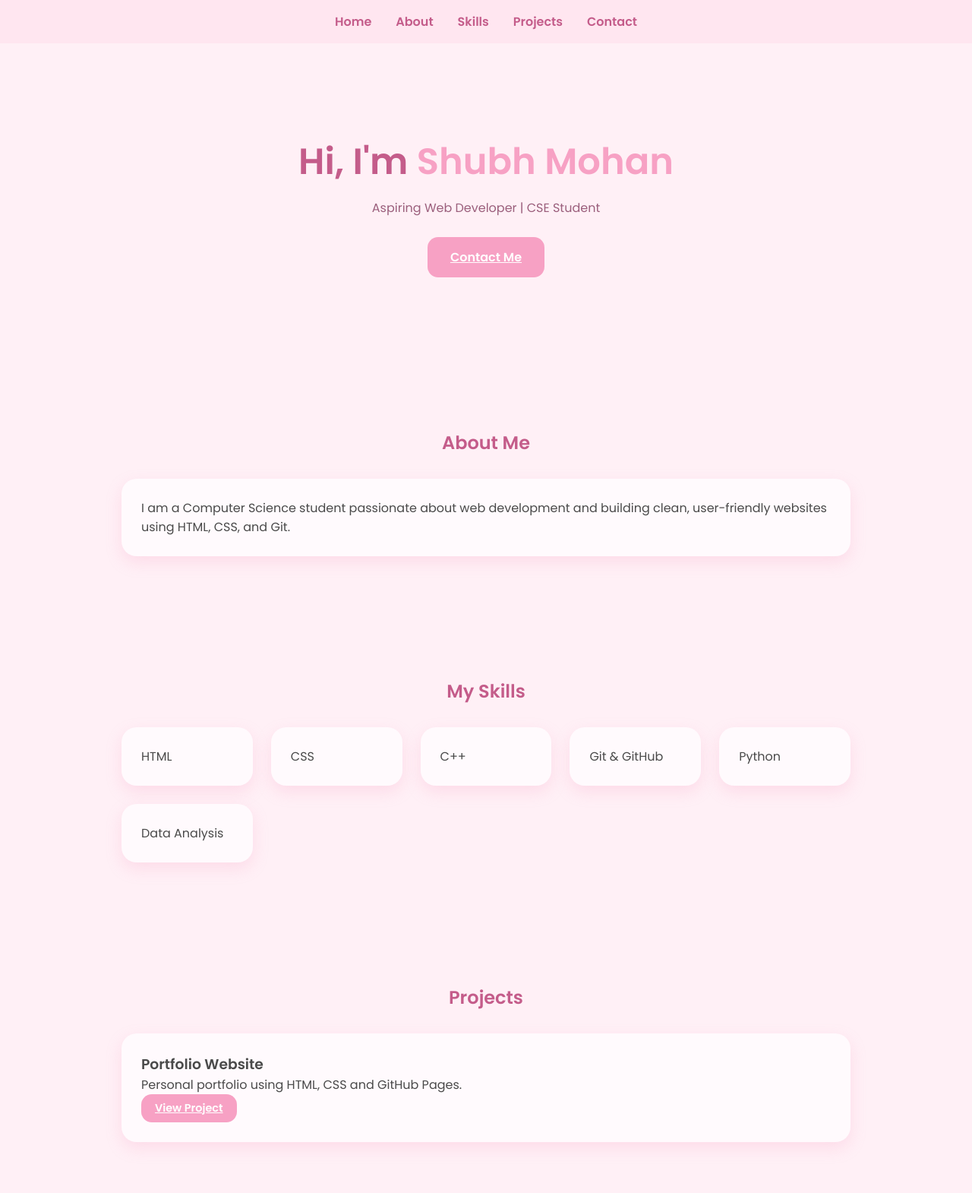
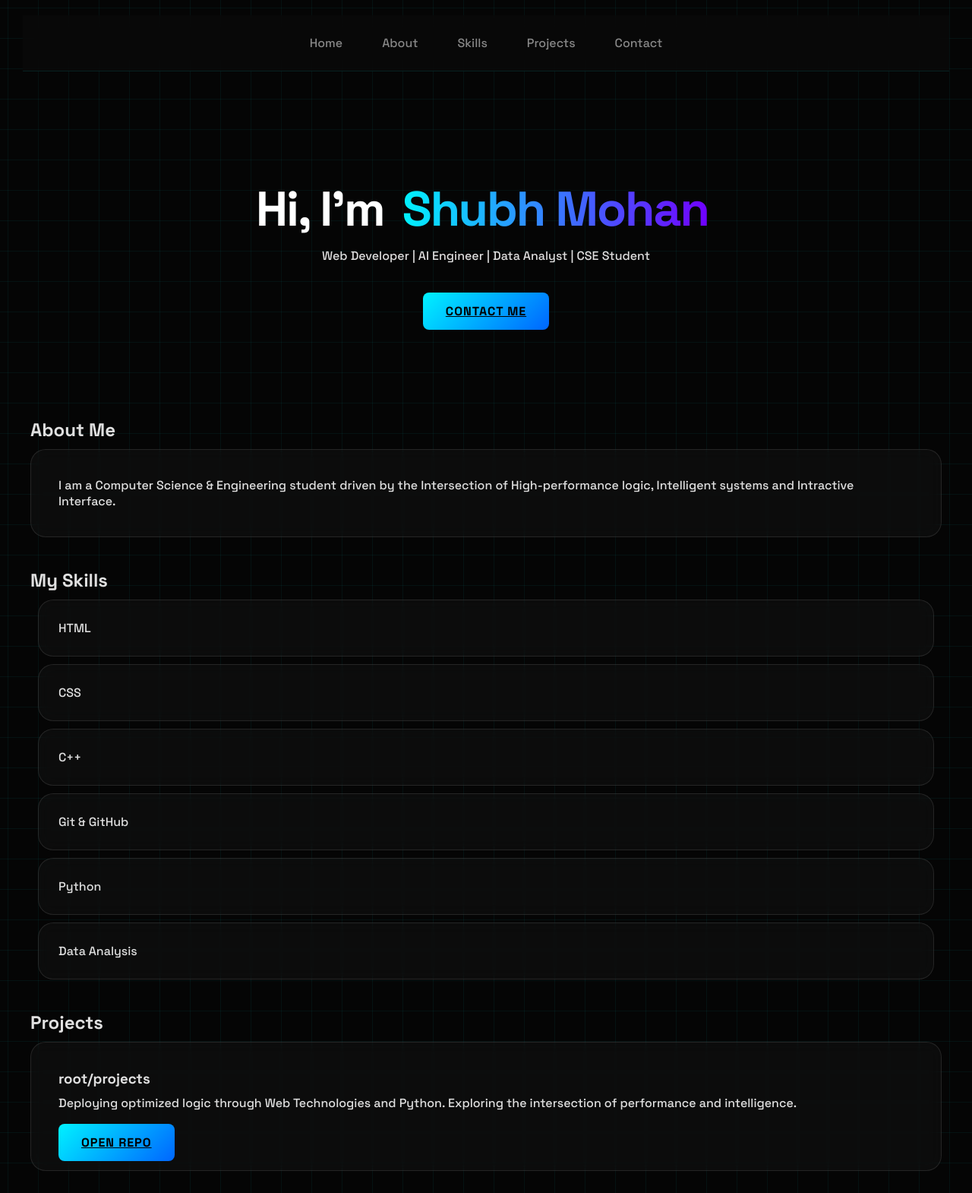
Before and after one commit to shubhmohan/My_Portfolio, a plain HTML site: page index.html in a window 1280 px wide. Shown: the top 1570 px of the page at 76% size. Drawn offline with Linux system fonts and the light colour scheme.

Commit message:
portfoilo

```diff
--- a/index.html
+++ b/index.html
@@ -13,6 +13,7 @@
 </head>
 <body>
 
+
   <!-- Navbar -->
   <nav>
     <a href="#home">Home</a>
@@ -25,7 +26,7 @@
   <!-- Hero Section -->
   <section id="home" class="hero">
     <h1>Hi, I'm <span>Shubh Mohan</span></h1>
-    <p>Aspiring Web Developer | CSE Student</p>
+    <p>Web Developer | AI Engineer | Data Analyst | CSE Student</p> <br> <br>
     <a href="#contact" class="btn">Contact Me</a>
   </section>
 
@@ -34,11 +35,10 @@
     <h2>About Me</h2>
     <div class="card">
       <p>
-        I am a Computer Science student passionate about web development and
-        building clean, user-friendly websites using HTML, CSS, and Git.
+        I am a Computer Science & Engineering student driven by the Intersection of High-performance logic, Intelligent systems and Intractive Interface.
       </p>
     </div>
-  </section>
+  </section> <br>
 
   <!-- Skills -->
   <section id="skills">
@@ -51,17 +51,17 @@
       <div class="card">Python</div>
       <div class="card">Data Analysis</div>
     </div>
-  </section>
+  </section> <br>
 
   <!-- Projects -->
   <section id="projects">
     <h2>Projects</h2>
     <div class="card">
-      <h3>Portfolio Website</h3>
-      <p>Personal portfolio using HTML, CSS and GitHub Pages.</p>
-      <a href="#" class="btn small">View Project</a>
+      <h3>root/projects</h3>
+      <p>Deploying optimized logic through Web Technologies and Python. Exploring the intersection of performance and intelligence.</p> <br>
+      <a href="https://github.com/shubhmohan" class="btn small">OPEN REPO</a>
     </div>
-  </section>
+  </section> <br>
 
   <!-- Contact -->
   <section id="contact">
@@ -77,7 +77,7 @@
   </section>
 
   <!-- Footer -->
-  <footer>
+  <footer> <br>
     <p>© 2026 shubhmohan</p>
   </footer>
 
--- a/style.css
+++ b/style.css
@@ -1,20 +1,29 @@
+@import url('https://fonts.googleapis.com/css2?family=Space+Grotesk:wght@300;500;700&display=swap');
+
 * {
-  margin: 0;
+  margin: 10px;
   padding: 0;
   box-sizing: border-box;
-  font-family: 'Poppins', sans-serif;
+  /* Switched to a more tech-focused font */
+  font-family: 'Space Grotesk', sans-serif;
 }
 
-/* BODY */
+/* BODY - Neural Grid Background */
 body {
-  background: #FFF0F6;
-  color: #4a4a4a;
+  background-color: #050505;
+  /* This creates the coordinate/grid plane look */
+  background-image:
+    linear-gradient(rgba(0, 255, 255, 0.05) 1px, transparent 1px),
+    linear-gradient(90deg, rgba(0, 255, 255, 0.05) 1px, transparent 1px);
+  background-size: 40px 40px;
+  color: #e0e0e0;
   overflow-x: hidden;
 }
 
-/* NAVBAR */
+/* NAVBAR - Translucent Glassmorphism */
 nav {
-  background: #FFE6F0;
+  background: rgba(10, 10, 10, 0.7);
+  backdrop-filter: blur(12px); /* Blurred glass effect */
   display: flex;
   justify-content: center;
   gap: 32px;
@@ -22,13 +31,19 @@ nav {
   position: sticky;
   top: 0;
   z-index: 10;
+  border-bottom: 1px solid rgba(0, 255, 255, 0.1);
 }
 
 nav a {
   position: relative;
-  color: #C45C8A;
-  font-weight: 600;
+  color: #888;
+  font-weight: 500;
   text-decoration: none;
+  transition: 0.3s;
+}
+
+nav a:hover {
+  color: #00f2ff; /* Cyan highlight */
 }
 
 nav a::after {
@@ -37,9 +52,9 @@ nav a::after {
   left: 0;
   bottom: -6px;
   width: 0%;
-  height: 3px;
-  background: #F7A1C4;
-  border-radius: 10px;
+  height: 2px;
+  background: #00f2ff;
+  box-shadow: 0 0 10px #00f2ff; /* Glow effect */
   transition: 0.3s;
 }
 
@@ -47,142 +62,98 @@ nav a:hover::after {
   width: 100%;
 }
 
-/* HERO */
+/* HERO SECTION */
 .hero {
   text-align: center;
   padding: 120px 20px;
 }
 
 .hero h1 {
-  font-size: 3rem;
-  color: #C45C8A;
+  font-size: 4rem;
+  text-align: center;
+  font-weight: 700;
+  color: #ffffff;
+  letter-spacing: -2px;
 }
 
 .hero span {
-  color: #F7A1C4;
+  background: linear-gradient(90deg, #00f2ff, #7000ff);
+  background-clip: text;
+  -webkit-background-clip: text;
+  -webkit-text-fill-color: transparent;
+  /* Glow for the span text */
 }
 
-.hero p {
-  margin: 12px 0 26px;
-  color: #9b5f7c;
-}
-
-/* BUTTONS */
+/* BUTTONS - Cyberpunk Style */
 .btn {
-  background: #F7A1C4;
-  color: white;
+  background: linear-gradient(135deg, #00f2ff, #0066ff);
+  color: #000;
   padding: 14px 30px;
-  border-radius: 14px;
+  border-radius: 8px; /* Sharper edges look more technical */
   border: none;
   cursor: pointer;
-  font-weight: 600;
+  font-weight: 700;
+  text-transform: uppercase;
+  letter-spacing: 1px;
   transition: all 0.3s ease;
-  display: inline-block;
 }
 
 .btn:hover {
-  background: #FAD1E6;
-  color: #C45C8A;
-  transform: translateY(-6px) scale(1.05);
-  box-shadow: 0 12px 30px rgba(247, 161, 196, 0.5);
+  transform: translateY(-3px);
+  box-shadow: 0 0 20px rgba(0, 242, 255, 0.6);
+  background: #ffffff;
 }
 
-.btn.small {
-  padding: 8px 18px;
-  font-size: 0.9rem;
-}
-
-/* SECTIONS */
-section {
-  padding: 80px 20px;
-  max-width: 1000px;
-  margin: auto;
-}
-
-h2 {
-  text-align: center;
-  color: #C45C8A;
-  margin-bottom: 30px;
-}
-
-/* CARDS */
+/* CARDS - Glassmorphism & Neural Nodes */
 .card {
-  background: #FFFAFD;
+  background: rgba(255, 255, 255, 0.03);
+  backdrop-filter: blur(10px);
   border-radius: 20px;
   padding: 26px;
-  box-shadow: 0 8px 20px rgba(247, 161, 196, 0.25);
-  transition: all 0.35s ease;
+  border: 1px solid rgba(255, 255, 255, 0.1);
+  transition: all 0.4s cubic-bezier(0.175, 0.885, 0.32, 1.275);
 }
 
 .card:hover {
-  transform: rotateX(5deg) rotateY(-5deg) scale(1.04);
-  box-shadow: 0 18px 40px rgba(247, 161, 196, 0.45);
+  border-color: #00f2ff;
+  background: rgba(0, 242, 255, 0.05);
+  transform: translateY(-10px);
+  box-shadow: 0 15px 35px rgba(0, 0, 0, 0.5);
 }
 
-/* GRID */
-.card-grid {
-  display: grid;
-  grid-template-columns: repeat(auto-fit, minmax(160px, 1fr));
-  gap: 24px;
-}
 
-/* FORM */
+
+/* FORM FIELDS */
 input, textarea {
-  width: 100%;
-  padding: 14px;
+  width: 90%;
+  padding: 15px;
   margin: 10px 0;
-  border-radius: 12px;
-  border: 2px solid #FFD6E8;
-  background: #FFF5FA;
+  border-radius: 8px;
+  border: 1px solid #333;
+  background: #111;
+  color: white;
+
 }
 
 input:focus, textarea:focus {
   outline: none;
-  border-color: #F7A1C4;
+  border-color: #00f2ff;
+  box-shadow: 0 0 10px rgba(0, 242, 255, 0.2);
 }
 
-/* FOOTER */
-footer {
-  background: #FFE6F0;
-  text-align: center;
-  padding: 18px;
-  color: #C45C8A;
-}
-
-/* FLOATING BLOBS */
+/* DECORATIVE BLOBS - Tech Blue/Purple */
 .blob {
   position: fixed;
-  width: 240px;
-  height: 240px;
-  background: #FAD1E6;
-  border-radius: 50%;
-  filter: blur(60px);
-  top: 10%;
-  left: 5%;
-  animation: float 8s infinite alternate;
+  width: 400px;
+  height: 400px;
+  background: radial-gradient(circle, rgba(0, 242, 255, 0.15) 0%, transparent 70%);
+  top: -10%;
+  left: -5%;
   z-index: -1;
 }
 
 .blob.two {
-  background: #F7A1C4;
-  top: 65%;
+  background: radial-gradient(circle, rgba(112, 0, 255, 0.1) 0%, transparent 70%);
+  top: 60%;
   left: 70%;
-  animation-duration: 10s;
 }
-
-@keyframes float {
-  from { transform: translateY(0); }
-  to { transform: translateY(-50px); }
-}
-
-/* SCROLL ANIMATION */
-.fade-in {
-  opacity: 0;
-  transform: translateY(40px);
-  transition: all 0.9s ease;
-}
-
-.fade-in.show {
-  opacity: 1;
-  transform: translateY(0);
-}
```
